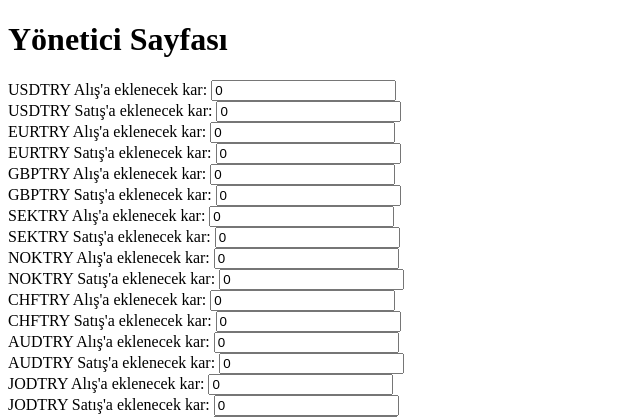
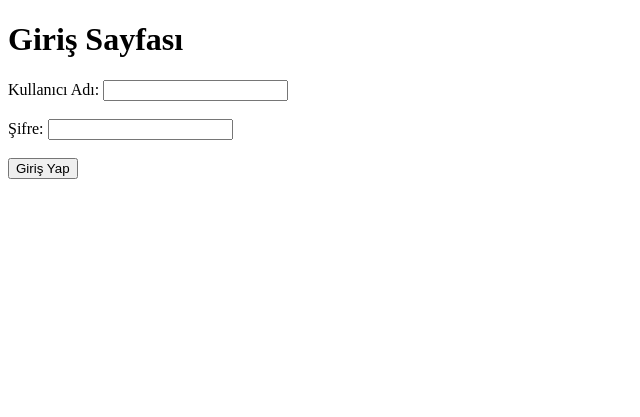
Before and after one commit to suleyman-kaya/aslanlaraltin.com, a Flask app: page /yonetici in a window 1280 px wide. Shown: the top 417 px of the page, without its empty margins (0-640 px from the left). After the commit the page ends 179 px from the top, so only its background shows below. Run offline with Flask 3, Linux system fonts and the light colour scheme.

Commit message:
Kullanıcı adı şifre denetleme mekanizması eklendi

```diff
--- a/templates/yonetici.html
+++ b/templates/yonetici.html
@@ -1,9 +1,43 @@
 <!DOCTYPE html>
 <html>
 <head>
-    <title>Yönetici</title>
+  <title>Giriş Sayfası</title>
+  <script>
+    function login() {
+      var username = document.getElementById("username").value;
+      var password = document.getElementById("password").value;
+
+      if (username === "aslanlaraltin68**//--" && password === "güvenlişifre") {
+        alert("Giriş Başarılı!");
+        showAdminPage(); // Yönetici sayfasını görüntüleyen fonksiyon
+      } else {
+        alert("Kullanıcı adı veya şifre hatalı!");
+      }
+    }
+
+    function showAdminPage() {
+      document.getElementById("adminPage").style.display = "block";
+    }
+  </script>
+  <style>
+    #adminPage {
+      display: none;
+    }
+  </style>
 </head>
 <body>
+  <h1>Giriş Sayfası</h1>
+  <form>
+    <label for="username">Kullanıcı Adı:</label>
+    <input type="text" id="username" required><br><br>
+
+    <label for="password">Şifre:</label>
+    <input type="password" id="password" required><br><br>
+
+    <input type="button" value="Giriş Yap" onclick="login()">
+  </form>
+
+  <div id="adminPage">
     <h1>Yönetici Sayfası</h1>
 
     <form id="karForm">
@@ -53,5 +87,6 @@
             });
         });
     </script>
+  </div>
 </body>
 </html>
```
